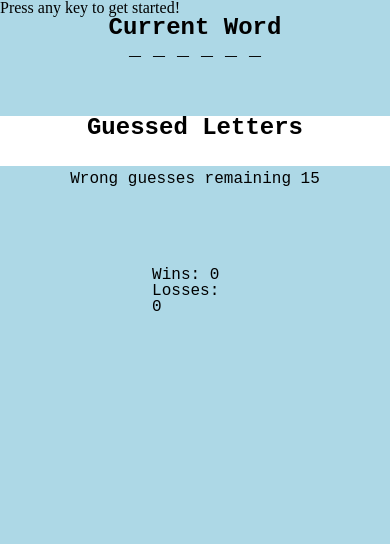
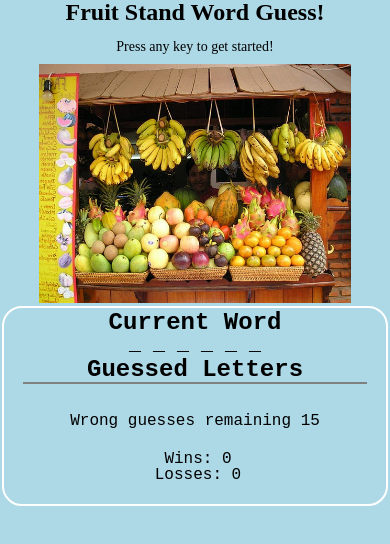
Before and after one commit to dunkeltron/Word-Guess-Game, a plain HTML site: page index.html in a window 390 px wide. Drawn offline with Linux system fonts and the light colour scheme.

Commit message:
more tweaks to css and javascript. added .jpg for all fruits and a default photo

```diff
--- a/assets/css/styles.css
+++ b/assets/css/styles.css
@@ -1,53 +1,89 @@
 body{
 
-    background-color: gray;
+    background-color: lightblue;
+}
+h1{
+    font-size:36px;
+    text-align:center;
+    width:100%;
+    height:50px;
+}
+p{
+    text-align:center;
+    width:100%;
+    font-size: 24px;
+    padding-bottom:20px;
 }
 #content-block{
-    margin-left:15%;
-    margin-right:15%;
+    margin-left:5%;
+    margin-right:5%;
+}
+#left-side{
+    width:45%;
+    height:100%;
+    float:left;
+}
+#right-side{
+    width:45%;
+    float:right;
+    border: 2px solid white;
+    border-radius: 60px 20px;
+}
+#photo{
+    width:90%;
+    height:auto;
+    margin-left:5%;
+    margin-right:5%;
 }
 #word-box{
     width:100%;
-    height:100px;
+    height:50px;
     font-size: 24px;
     font-weight: bolder;
     font-family: 'Courier New', Courier, monospace;
     align-content: center;
     text-align:center;
+    display: inline-block;
 }
 #word-box-text{
     font-weight: 100;
     font-size:20px;
-    height:100%;
+    height:auto;
     width:100%;
 
 }
 #letter-guessed-box{
-    height:50px;
-    width:100%;
+    height:auto;
+    width:90%;
+    margin-left:5%;
+    margin-right:5%;
     font-family: 'Courier New', Courier, monospace;
     text-align:center;
     font-size:24px;
     font-weight:bolder;
-    background-color: white;
+    display: inline-block;
 }
 #letters-text{
     font-weight:100;
     font-size:20px;
+
+    min-height:24px;
     height:100%;
     width:100%;
+    border-top: 2px solid gray;
 }
 #scoreboard{
     width:100%;
-    height:200px;
+    height:75px;
     align-content: center;
     font-family: 'Courier New', COurier, monospace;
+    display: inline-block;
 }
 #guesses-remaining-text{
     width:100%;
     text-align:center;
     font-family: 'Courier New', COurier, monospace;
-    height:20px;
+    height:auto;
     margin-top:5px;
 }
 #scorecard{
@@ -57,27 +93,44 @@ body{
 }
 #wins-box{
     display: inline-block;
+    text-align: center;
     padding-right:10%;
+    width:90px;
 }
 #losses-box{
     display: inline-block;
+    width:90px;
+    text-align: center;
 }
-@media only screen and (max-width: 768px) {
-    body{
-        background-color: lightgreen;
+
+@media only screen and (max-width: 680px) {
+    h1{
+        height:30px;
+        font-size:24px;
+        padding-bottom: 10px;
+        font-weight:bolder;
     }
-}
-@media only screen and (max-width: 600px) {
-    body {
-        background-color: lightblue;
+    p{
+        padding-bottom: 10px;
+        font-size:14px;
     }
     #content-block{
         margin-left:0%;
         margin-right:0%;
     }
-}
-@media only screen and (max-width: 960) {
-    body {
-        background-color: lightgreen;
+    #photo{
+        width:80%;
+        margin-left:10%;
+        margin-right:10%;
+    }
+    #left-side{
+        width:100%;
+        float:left;
+    }
+    #right-side{
+        width:98%;
+        float:left;
+        margin-left:0.5%;
+        border-radius: 20px;
     }
 }
--- a/assets/javascript/game.js
+++ b/assets/javascript/game.js
@@ -13,6 +13,7 @@ var wins = 0;
 var losses = 0;
 var lettersRevealed = [];
 var wrongGuessesRemaining = 5;
+var imgSrc;
 resetGame();
 
 document.onkeyup = (function (event) {
@@ -24,31 +25,35 @@ document.onkeyup = (function (event) {
             if (guessInWord(curGuess)) {
                 lettersRevealed.push(curGuess);
                 lettersInWord.splice(lettersInWord.indexOf(curGuess), 1);
-                console.log("lIW= " + lettersInWord);
+                // console.log("lIW= " + lettersInWord);
                 if (lettersInWord.length == 0) {
                     //display winner
-                    console.log("You correctly guessed the word " + curWord + "!");
+                     displayText("You correctly guessed the word " + curWord + "!");
                     wins++;
-                    console.log("Wins: " + wins + " Losses: " + losses);
+                    imgSrc = "assets/images/" + curWord + ".jpg";
+                    //console.log(imgSrc);
+                    document.getElementById("photo").src = imgSrc;
+                    document.getElementById("photo").alt = "picture of " + curWord;
+                   // console.log("Wins: " + wins + " Losses: " + losses);
                     resetGame();
                 }
             }
             else {
                 wrongGuessesRemaining--;
-                console.log(lettersGuessed);
-                document.getElementById("guesses-remaining-text").innerHTML="";
-                document.getElementById("guesses-remaining-text").innerHTML="Wrong guesses remaining "+wrongGuessesRemaining;
+                //console.log(lettersGuessed);
+                document.getElementById("guesses-remaining-text").innerHTML = "";
+                document.getElementById("guesses-remaining-text").innerHTML = "Wrong guesses remaining " + wrongGuessesRemaining;
                 if (wrongGuessesRemaining <= 0) {
                     //display loser
-                    console.log("Unlucky! The word was " + curWord + ".");
+                    displayText("Unlucky! The word was " + curWord + ".");
+                    imgSrc = "assets/images/" + curWord + ".jpg";
+                    document.getElementById("photo").src = "assets/images/fruit-stand.jpg";
+                    document.getElementById("photo").alt = "Picture of a fruit stand";
                     losses++;
-                    console.log("Wins: " + wins + " Losses: " + losses);
                     resetGame();
                 }
             }
-
             displayPartial(lettersRevealed);
-            //console.log(lettersRevealed);
             displayGuesses(lettersGuessed);
         }
         else {
@@ -56,6 +61,9 @@ document.onkeyup = (function (event) {
         }
     }
 });
+function displayText(str){
+    document.getElementById("top-banner").innerHTML=str;
+}
 function isAlphaOrParen(str) {
     return /^[a-zA-Z]/.test(str);
 }
@@ -63,31 +71,26 @@ function isAlphaOrParen(str) {
 function guessInWord(str1) {
     for (i = 0; i < curWord.length; i++) {
         if (str1 == curWord[i]) {
-            console.log(true);
             return true;
         }
     }
-    console.log(false);
     return false;
 }
 function uniqueLetters(str) {
-    //console.log(str);
-    lettersInWord=[];
+    lettersInWord = [];
     for (i = 0; i < str.length; i++) {
         if (lettersInWord.indexOf(str[i]) < 0) {
-            lettersInWord.push(str[i]);
-            // console.log(lettersInWord);
+            lettersInWord.push(str[i]);;
         }
     }
 }
 function displayGuesses(arr) {
     var str = "";
     for (i = 0; i < arr.length; i++) {
-        str = str + arr[i]+ " ";
-
+        str = str + arr[i] + " ";
     }
-    console.log("Letters Guessed: " + str);
-    document.getElementById("letters-text").innerHTML="";
+    //console.log("Letters Guessed: " + str);
+    document.getElementById("letters-text").innerHTML = "";
     document.getElementById("letters-text").append(str);
 }
 function displayPartial(arr) {
@@ -95,26 +98,21 @@ function displayPartial(arr) {
     for (i = 0; i < curWord.length; i++) {
         if (arr.indexOf(curWord[i]) >= 0) {
             str = str + " " + curWord[i] + " ";
-            //console.log(box);
-            //box.text(str + " "+curWord[i]+" " )
         }
         else {
             str = str + " _ ";
-            //   console.log(box);
-            //   box.append(str + " ");
         }
     }
-    console.log(str)
 
     var box = document.getElementById("word-box");
-    console.log(box);
 
-    document.getElementById("word-box-text").innerHTML="";
+
+    document.getElementById("word-box-text").innerHTML = "";
     document.getElementById("word-box-text").append(str);
 }
 
 function resetGame() {
-    console.log("welcome to word-guess-game");
+    // console.log("welcome to word-guess-game");
     //console.log(wordList.length);
     listIndex = Math.floor(Math.random() * wordList.length);
     //console.log(listIndex);
@@ -125,10 +123,10 @@ function resetGame() {
     curGuess = "";
     lettersRevealed = [];
     wrongGuessesRemaining = 15;
-    document.getElementById("word-box-text").innerHTML= "";
-    document.getElementById("guesses-remaining-text").innerHTML="Wrong guesses remaining "+wrongGuessesRemaining;
-    document.getElementById("losses-box").innerHTML="Losses: "+losses;
-    document.getElementById("wins-box").innerHTML="Wins: "+wins;
+    document.getElementById("word-box-text").innerHTML = "";
+    document.getElementById("guesses-remaining-text").innerHTML = "Wrong guesses remaining " + wrongGuessesRemaining;
+    document.getElementById("losses-box").innerHTML = "Losses: " + losses;
+    document.getElementById("wins-box").innerHTML = "Wins: " + wins;
     displayPartial(lettersRevealed);
     displayGuesses(lettersGuessed);
 }
--- a/index.html
+++ b/index.html
@@ -12,10 +12,19 @@
 </head>
 
 <body>
+    <h1>
+        Fruit Stand Word Guess!
+    </h1>
+    <p id="top-banner">
+        Press any key to get started!
+    </p>
     <div id="content-block">
-        <div id="press-any-box">
-            Press any key to get started!
+        <div id="left-side">
+            <div id="photo-box">
+                <img src="assets/images/fruit-stand.jpg" id="photo" alt="Picture of a fruit stand">
             </div>
+        </div>
+        <div id="right-side">
             <div id="word-box">
                 Current Word
                 <div id="word-box-text">
@@ -45,6 +54,7 @@
                 </div>
             </div>
         </div>
+    </div>
     <script src="assets/javascript/game.js"></script>
 </body>
 
```
Also changed, not shown: assets/images/apple.jpg (added), assets/images/fruit-stand.jpg (added), assets/images/peach.jpg (renamed from assets/images/two-peaches.jpg). Lines whose indentation alone changed are shown as unchanged.
